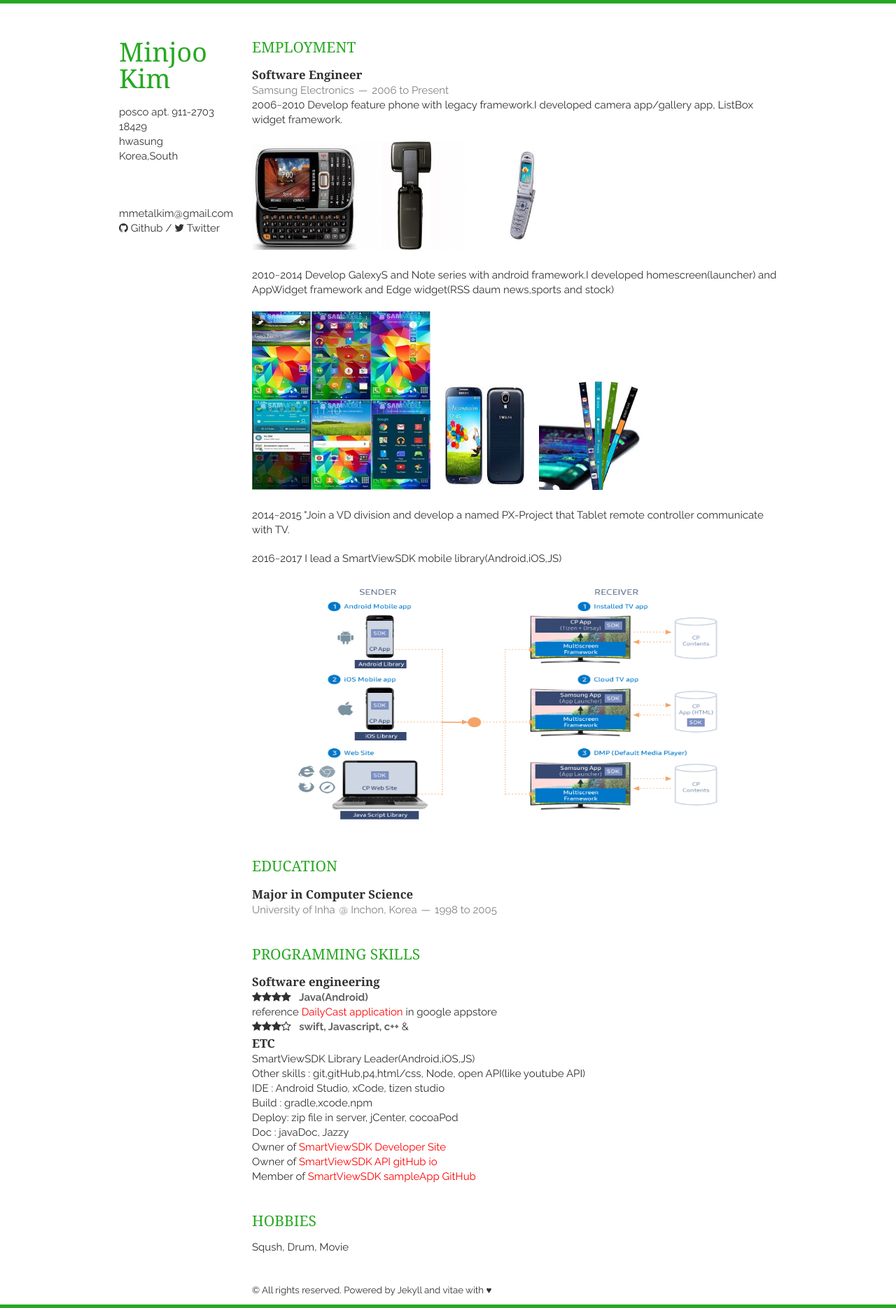
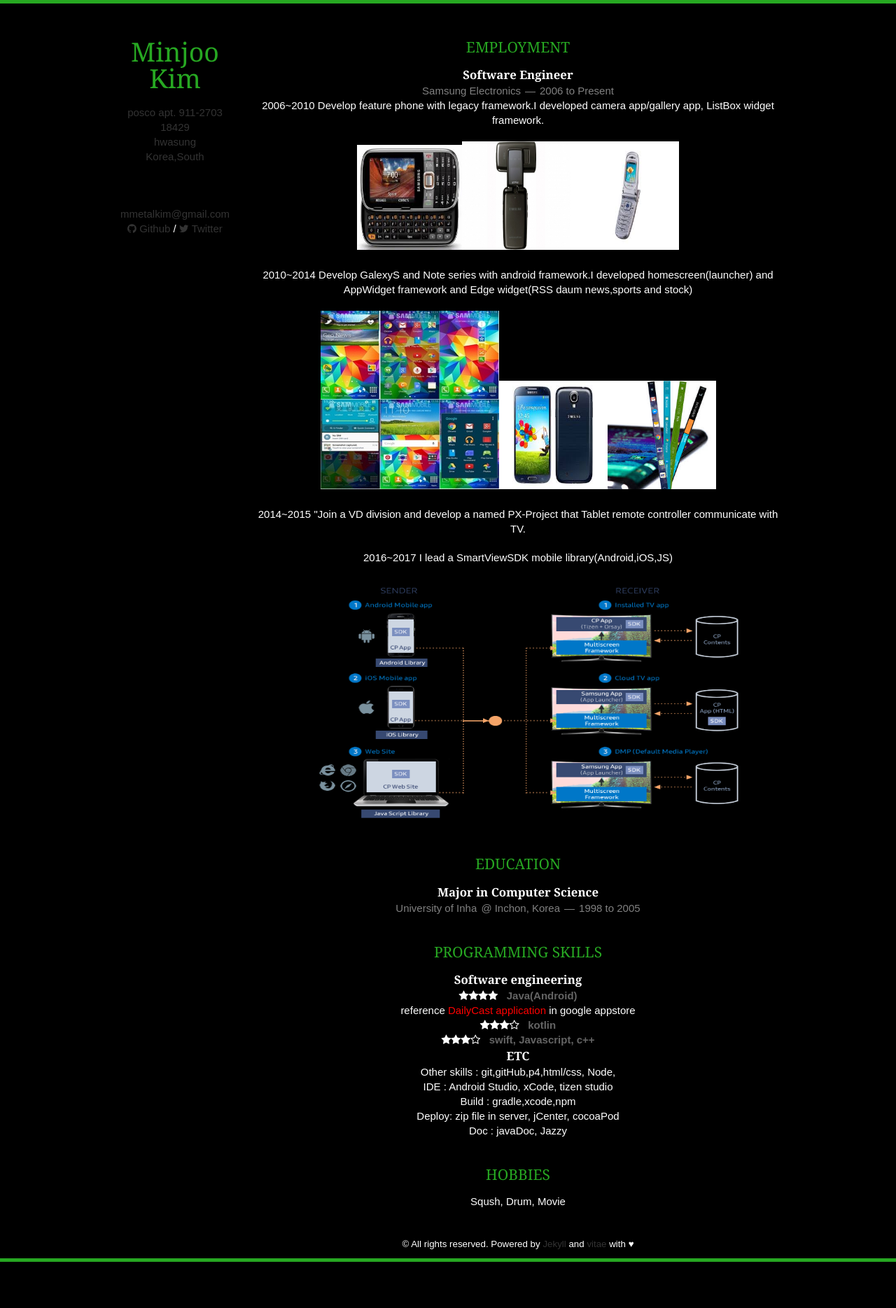
Before and after one commit to monster-mj/CV, a Jekyll site: the page built from index.html, in a window 1280 px wide. Shown: the whole page at 70% size. Built offline with Jekyll 4.4.1, drawn with Linux system fonts in a browser that asks for light colours; nearby versions of some CDN libraries; the list of posts is cut into pages by our own code; after the commit the page ends 1803 px from its top, so only the background shows below that.

Commit message:
Update skills.html

```diff
--- a/_includes/skills.html
+++ b/_includes/skills.html
@@ -1,3 +1,18 @@
+<!DOCTYPE html>
+<html>
+<head>
+<title>Page Title</title>
+<style>
+body {
+  background-color: black;
+  text-align: center;
+  color: white;
+  font-family: Arial, Helvetica, sans-serif;
+}
+</style>
+</head>
+<body>
+
 <section class="thirteen columns">
     <h1>Programming Skills</h1>
     <article>
@@ -11,7 +26,11 @@
 </p>
         <p>
             <i class="fa fa-star"></i><i class="fa fa-star"></i><i class="fa fa-star"></i></i><i class="fa fa-star-o"></i>
-            &nbsp;&nbsp;<em>swift, Javascript, c++</em> &amp; <em></em>
+            &nbsp;&nbsp;<em>kotlin</em>
+        </p>
+        <p>
+            <i class="fa fa-star"></i><i class="fa fa-star"></i><i class="fa fa-star"></i></i><i class="fa fa-star-o"></i>
+            &nbsp;&nbsp;<em>swift, Javascript, c++</em>
         </p>
 
 </p>
@@ -19,10 +38,7 @@
             <h1>ETC </h1>
         </header>
 <p>
-SmartViewSDK Library Leader(Android,iOS,JS)
-</p>
-<p>
-Other skills : git,gitHub,p4,html/css, Node, open API(like youtube API)
+Other skills : git,gitHub,p4,html/css, Node,
 <p>
 <p>
 IDE : Android Studio, xCode, tizen studio
@@ -36,11 +52,9 @@ Deploy: zip file in server, jCenter, cocoaPod
 <p>
 Doc : javaDoc, Jazzy
 </p>
-<p>Owner of <a href="http://developer.samsung.com/tv/develop/extension-libraries/smart-view-sdk/introduction/"><font color="red"><b>SmartViewSDK Developer Site</b></font></a>
-</p>
-<p>Owner of <a href="https://smartviewsdk.github.io/API-GUIDE/"><font color="red"><b>SmartViewSDK API gitHub io</b></font></a>
-</p>
-<p>Member of <a href ="https://github.com/SamsungDForum"><font color="red"><b>SmartViewSDK sampleApp GitHub</b></font></a>
-</p>
+
     </article>
 </section>
+
+</body>
+</html>
```
